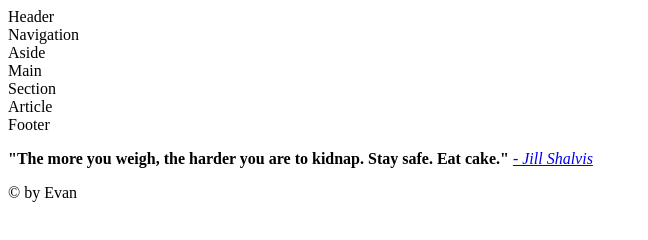
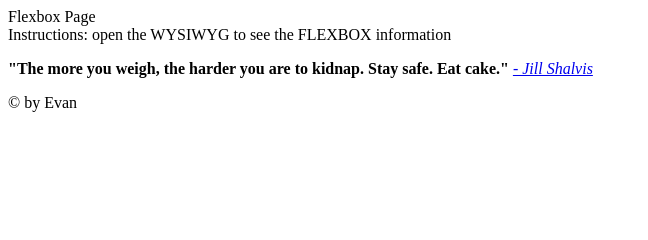
Before and after one commit to EvanNikiforuk/Learning-HTML, a plain HTML site: page ChildPages/Flexbox.html in a window 1280 px wide. Shown: the whole page, without its empty margins (0-648 px from the left). Drawn offline with Linux system fonts and the light colour scheme.

Commit message:
Update Flexbox.html

```diff
--- a/ChildPages/Flexbox.html
+++ b/ChildPages/Flexbox.html
@@ -4,7 +4,7 @@
         <!-- Used by the keyboard -->
         <meta charset="utf-8">
 
-        <title>Child Template Webpage</title>
+        <title>Flexbox Page</title>
 
         <!-- Used by Browser or Google Search -->
         <meta name="author" content="Evan Nikiforuk">
@@ -30,13 +30,13 @@
     </head>
 
     <body>
-        <header>Header</header>
-        <nav>Navigation</nav>
-        <aside>Aside</aside>
-        <main>Main</main>
-        <section>Section</section>
-        <article>Article</article>
-        <footer>Footer</footer>
+        <header>Flexbox Page</header>
+        <nav></nav>
+        <aside></aside>
+        <main></main>
+        <section></section>
+        <article>Instructions: open the WYSIWYG to see the FLEXBOX information</article>
+        <footer></footer>
     </body>
 
     <footer>
```
